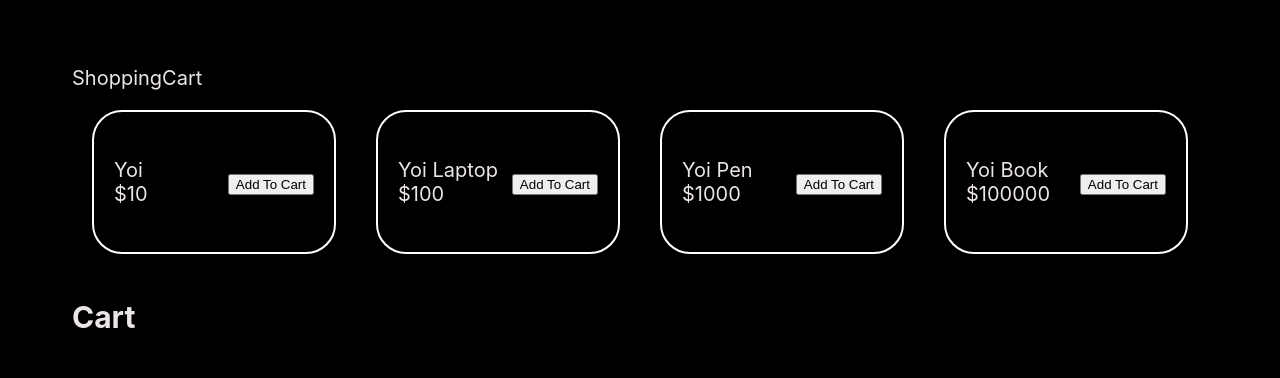
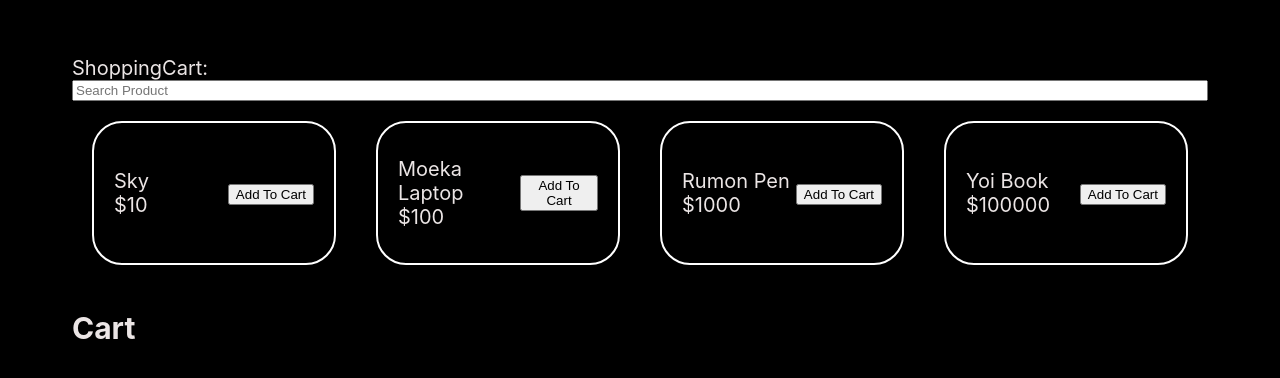
Before and after one commit to RumonHasan/ReactChallenges, a React (Create React App) app: page / in a window 1280 px wide. Shown: the part 162-540 px from the top of the page. Built offline with nearby package versions, Linux system fonts and the light colour scheme.

Commit message:
searchFunctionality

```diff
--- a/src/components/Advanced/ShoppingCart/ShoppingCart.jsx
+++ b/src/components/Advanced/ShoppingCart/ShoppingCart.jsx
@@ -1,10 +1,11 @@
-import React, { useState } from 'react';
+import React, { useEffect, useState } from 'react';
 import { products } from './data';
 import './style.css';
 
 const ShoppingCart = () => {
   const [productArray, setProductArray] = useState(products);
   const [cartItems, setCartItems] = useState([]);
+  const [searchInput, setSearchInput] = useState('');
 
   // adding to cart
   const addToCart = (id) => {
@@ -50,9 +51,28 @@ const ShoppingCart = () => {
     );
   };
 
+  // search product based on name
+  useEffect(() => {
+    if (searchInput === '') {
+      // if the search is empty then setting back to original products
+      setProductArray(products);
+    } else {
+      // else filtering based on the product name
+      const filteredProducts = products.filter((product) =>
+        product.name.toLowerCase().startsWith(searchInput.toLowerCase())
+      );
+      setProductArray(filteredProducts);
+    }
+  }, [searchInput]);
+
   return (
     <div className="shopping-container">
-      ShoppingCart
+      ShoppingCart:{' '}
+      <input
+        placeholder="Search Product"
+        value={searchInput}
+        onChange={(e) => setSearchInput(e.target.value)}
+      />
       {/* Products */}
       <div className="products">
         {productArray.map((product, index) => {
--- a/src/components/Advanced/ShoppingCart/data.js
+++ b/src/components/Advanced/ShoppingCart/data.js
@@ -1,17 +1,17 @@
 export const products = [
   {
     id: 1,
-    name: 'Yoi',
+    name: 'Sky',
     price: 10,
   },
   {
     id: 2,
-    name: 'Yoi Laptop',
+    name: 'Moeka Laptop',
     price: 100,
   },
   {
     id: 3,
-    name: 'Yoi Pen',
+    name: 'Rumon Pen',
     price: 1000,
   },
   {
```
Also changed, not shown: src/components/Advanced/ShoppingCart/dist/data.dev.js (added).
